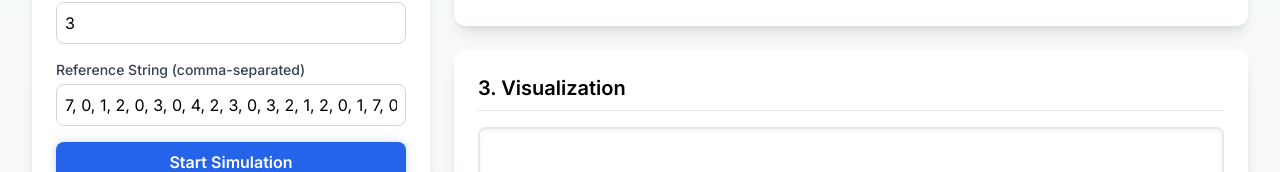
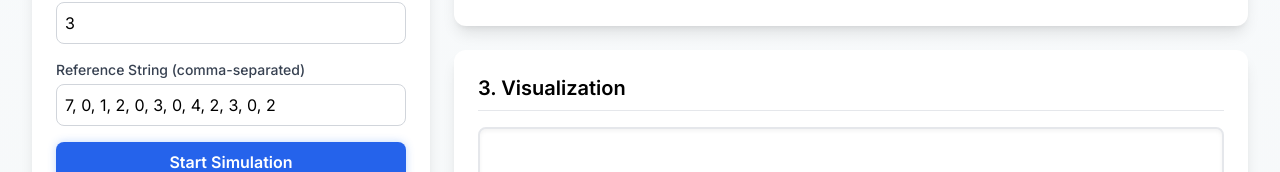
Before and after one commit to Yusuffff101/Page-Replacement-Algorithm, a plain HTML site: page index.html in a window 1280 px wide. Shown: the part 295-467 px from the top of the page. Drawn offline with nearby package versions, Linux system fonts and the light colour scheme.

Commit message:
final touch up

```diff
--- a/index.html
+++ b/index.html
@@ -51,7 +51,7 @@
                 <!-- Reference String -->
                 <div class="mb-4">
                     <label for="ref-string" class="block text-sm font-medium text-gray-700 mb-1">Reference String (comma-separated)</label>
-                    <input type="text" id="ref-string" value="7, 0, 1, 2, 0, 3, 0, 4, 2, 3, 0, 3, 2, 1, 2, 0, 1, 7, 0, 1" class="w-full p-2 border border-gray-300 rounded-lg focus:ring-2 focus:ring-blue-500 focus:outline-none">
+                    <input type="text" id="ref-string" value="7, 0, 1, 2, 0, 3, 0, 4, 2, 3, 0, 2" class="w-full p-2 border border-gray-300 rounded-lg focus:ring-2 focus:ring-blue-500 focus:outline-none">
                 </div>
 
                 <!-- Start Button -->
```
Also changed, not shown: app.js (+10 -0 lines), style.css (+9 -0 lines).
